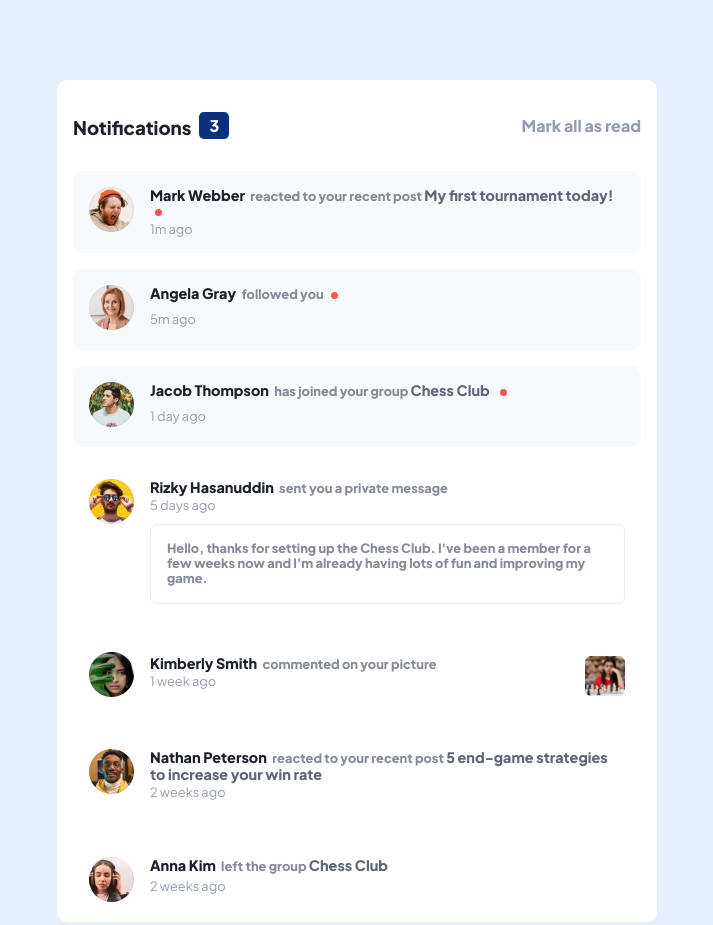
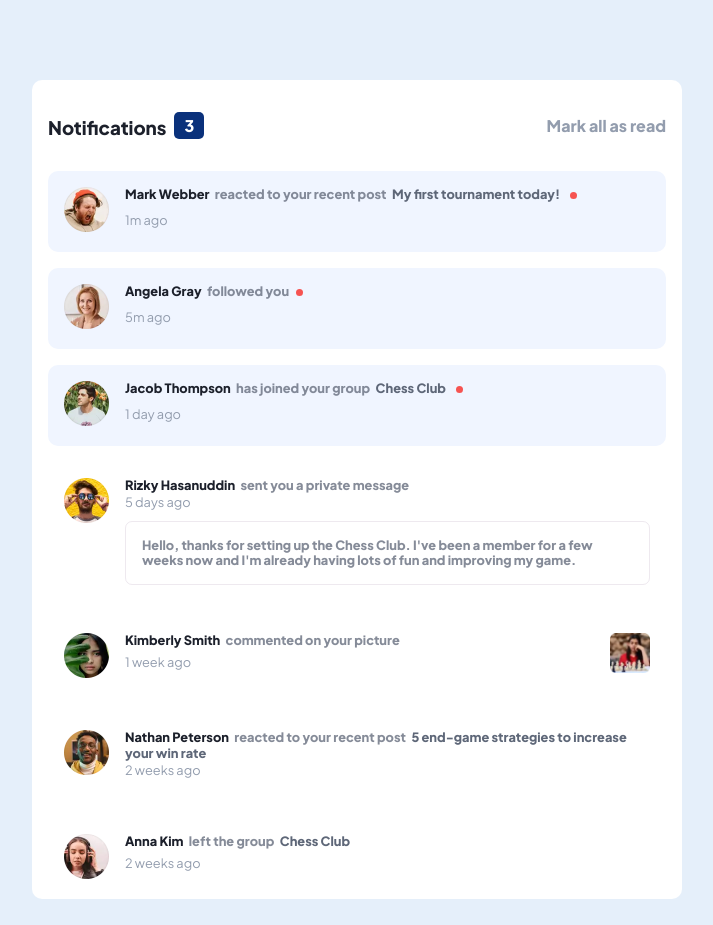
Before and after one commit to regal-shabazz/mock-notifications-page, a plain HTML site: page index.html in a window 1280 px wide. Shown: the whole page, without its empty margins (283-996 px from the left). Drawn offline with Linux system fonts and the light colour scheme.

Commit message:
css, js modified

```diff
--- a/app.js
+++ b/app.js
@@ -18,6 +18,9 @@ markAllAsRead.addEventListener("click", () => {
   markAllAsRead.innerText = 'Marked all as read'
   markAllAsRead.style.color = 'hsl(1, 90%, 64%)'
 
+
+})
+
 setInterval(() => {
   unreadNotification.forEach(unread => {
     unread.classList.remove('active')
@@ -31,5 +34,4 @@ markAllAsRead.addEventListener("click", () => {
 
   markAllAsRead.innerText = 'Mark all as read'
   markAllAsRead.style.color = 'hsl(219, 14%, 63%)'
-  }, 4000);
-})
+}, 5000);
--- a/style.css
+++ b/style.css
@@ -23,7 +23,7 @@ body .container {
 .container > main {
   background-color: #fff;
   width: 100%;
-  max-width: 600px;
+  max-width: 650px;
   margin: 0 auto;
 }
 
@@ -80,7 +80,7 @@ section .unread,
 section .read {
   display: flex;
   padding: 1rem;
-  background-color: hsla(211, 68%, 98%);
+  background-color: hsl(220, 100%, 97%);
   border-radius: 10px;
   margin-bottom: 1rem;
   /* align-items: center; */
@@ -115,7 +115,7 @@ section .read {
 
 a {
   color: hsl(224, 21%, 14%);
-  font-size: 0.9rem;
+  font-size: 0.8rem;
   text-decoration: none;
   font-weight: bold;
   cursor: pointer;
@@ -134,6 +134,7 @@ a:hover {
 
 .info p:nth-child(1) a:nth-child(2) {
   color: hsl(219, 12%, 42%);
+  margin-left: .2rem;
 }
 
 .red__dot {
@@ -189,12 +190,12 @@ p:nth-child(1).active::after {
 section article:nth-child(5) {
   display: flex;
   justify-content: space-between;
-  align-items: center;
+  align-items: flex-start;
 }
 
 .flex {
   display: flex;
-  align-items: center;
+
   justify-content: space-between;
 }
 
@@ -202,6 +203,7 @@ section article:nth-child(5) {
   display: flex;
   justify-content: center;
   align-items: center;
+  margin-left: .2rem;
 }
 
 .read .visual__info img {
```
Lines whose indentation alone changed are shown as unchanged.
